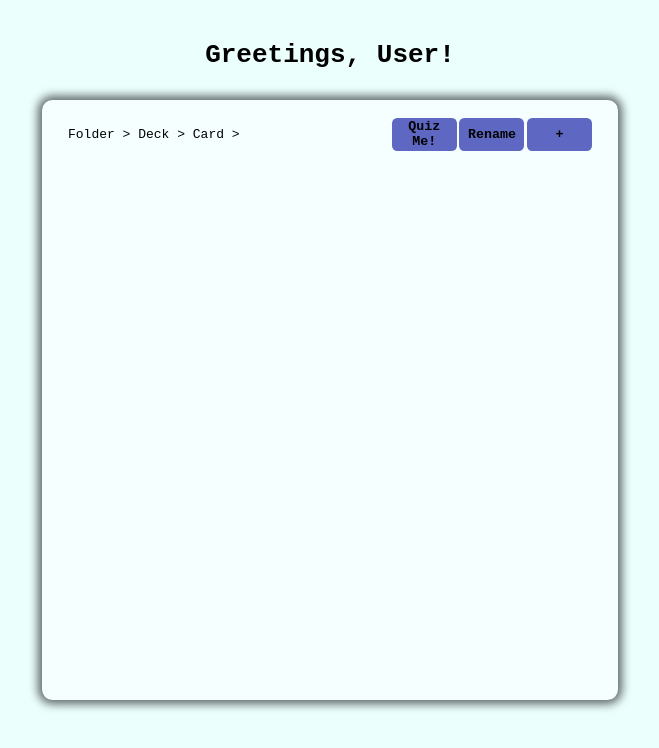
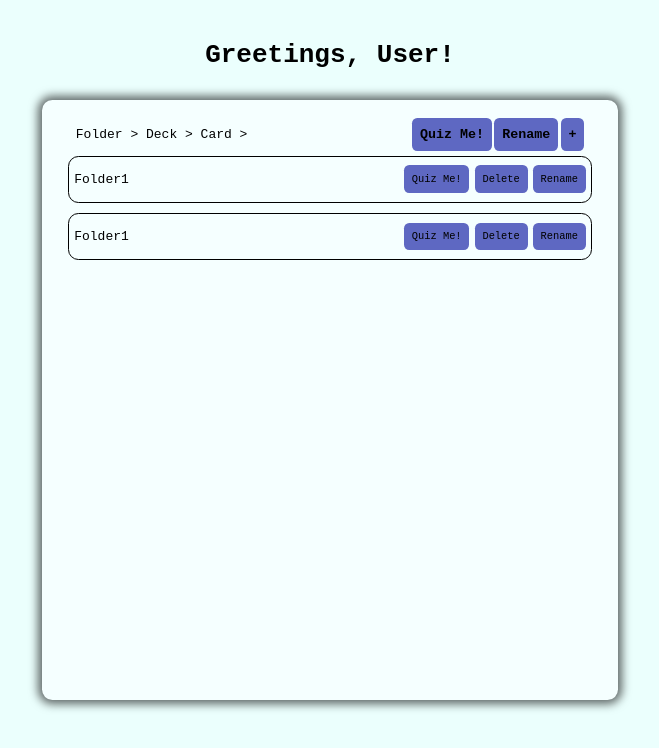
Before and after one commit to CyMain/FlashCardsAppFrontend, a React (Vite) app: page / in a window 1280 px wide. Shown: the top 748 px of the page, without its empty margins (310-969 px from the left). Built offline with nearby package versions, Linux system fonts and the light colour scheme.

Commit message:
chore: update folders section in MainApp Component and addmore styling.

```diff
--- a/src/App.css
+++ b/src/App.css
@@ -18,6 +18,8 @@ button{
   border: none;
   border-radius: 0.4rem;
   padding: 0.6rem;
+  min-width: max-content;
+
   &:hover{
     background: #0008729d;
   }
@@ -122,6 +124,7 @@ label{
   flex-direction: row;
   align-items: center;
   justify-content: space-between;
+  padding: 0 0.6rem;
   width: 100% ;
   gap: 0.2rem;
   >.dir-tracking{
@@ -136,8 +139,45 @@ label{
       justify-content: center;
       font-weight: bold;
       text-align: center;
-      aspect-ratio: 2/1;
       height: 2.5rem;
     }
   }
 }
+
+.folders-list{
+  max-height: 100%;
+  padding: 0.2rem 0 ;
+  height: max-content;
+  width: 100%;
+  display: flex;
+  flex-direction: column;
+  gap: 0.8rem;
+  >.folder{
+    border: 1px solid;
+    border-radius: 0.8rem;
+    padding: 0.2rem 0.4rem;
+    display: flex;
+    justify-content: space-between;
+    width: 100%;
+    height: 3.6rem;
+    >*{
+      display: flex;
+      align-items: center;
+    }
+    >.folder-name{
+      flex: 6;
+      text-align: left;
+    }
+    >.folder-actions{
+      flex:1;
+      gap: 0.4rem;
+      justify-content: center;
+      >*{
+        display: flex;
+        align-items: center;
+        justify-content: center;
+        font-size: 0.8rem;
+      }
+    }
+  }
+}
--- a/src/App.jsx
+++ b/src/App.jsx
@@ -135,6 +135,24 @@ const MainApp = (
                     <button type="button">+</button>
                   </div>
                 </div>
+                <ul className="folders-list">
+                  <li className="folder">
+                    <div className="folder-name">Folder1</div>
+                    <div className="folder-actions">
+                      <button type="button">Quiz Me!</button>
+                      <button type="button">Delete</button>
+                      <button type="button">Rename</button>
+                    </div>
+                  </li>
+                  <li className="folder">
+                    <div className="folder-name">Folder1</div>
+                    <div className="folder-actions">
+                      <button type="button">Quiz Me!</button>
+                      <button type="button">Delete</button>
+                      <button type="button">Rename</button>
+                    </div>
+                  </li>
+                </ul>
               </div>
             </div>
           )
```
Also changed, not shown: 1 other file (tests, documents, lock files or other folders).
